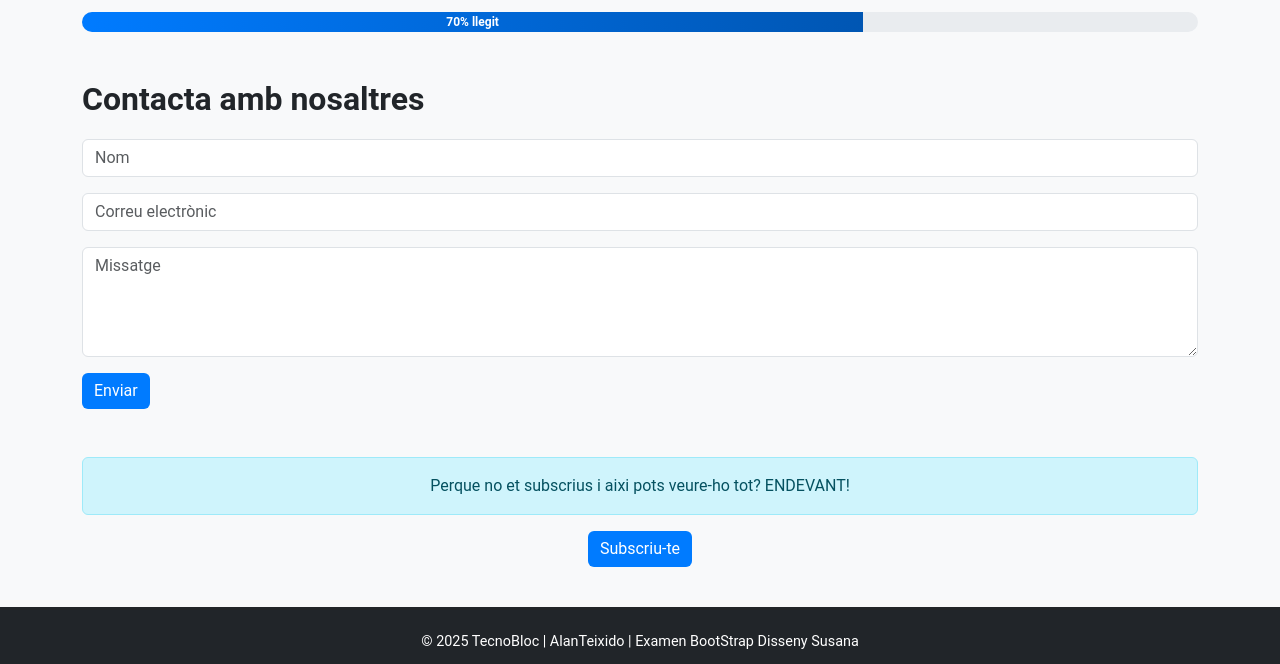
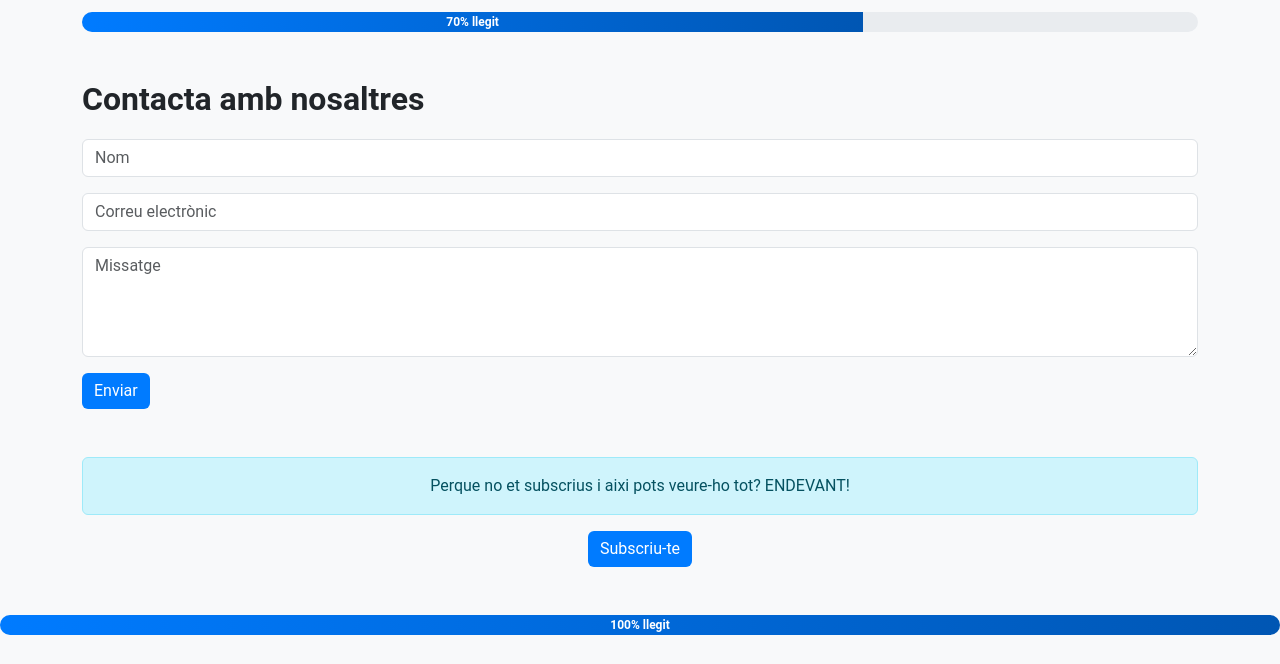
Before and after one commit to AlanTeixido/Examen_Bootstrap, a plain HTML site: page index.html in a window 1280 px wide. Shown: the part 1331-1995 px from the top of the page. Drawn offline with nearby package versions, Linux system fonts and the light colour scheme.

Commit message:
chore: Add progress bar to indicate reading completion

```diff
--- a/index.html
+++ b/index.html
@@ -116,6 +116,8 @@
             <textarea class="form-control mb-3" rows="4" placeholder="Missatge"></textarea>
             <button type="submit" class="btn btn-primary">Enviar</button>
         </form>
+
+
     </section>
 
     <!-- Component Extra (Alert) -->
@@ -147,6 +149,11 @@
 
     </div>
 
+    <!-- Barra de Progress completada -->
+    <div class="progress my-5">
+        <div class="progress-bar" style="width: 100%;">100% llegit</div>
+    </div>
+
     <!-- Footer -->
     <footer class="bg-dark text-white py-4">
         <div class="container text-center">
```
